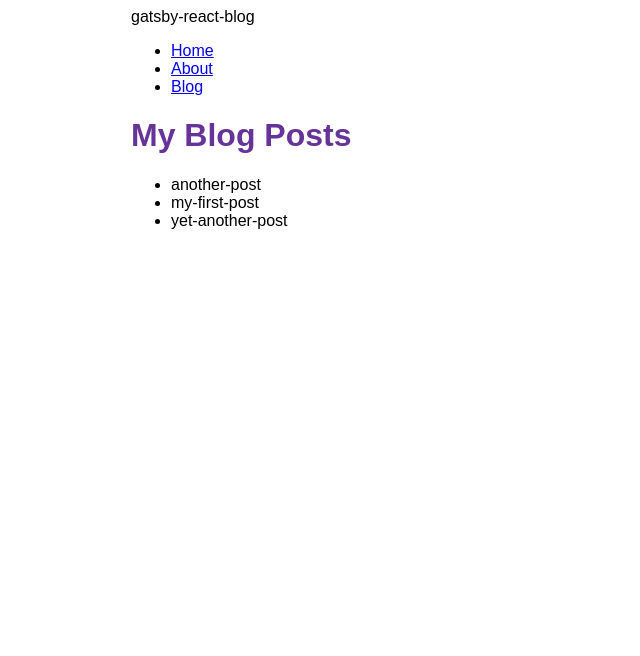
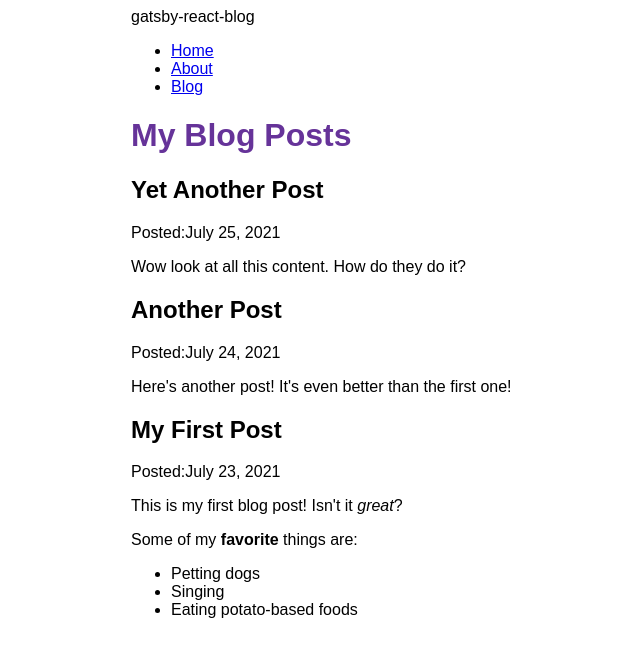
Before and after one commit to ch1lam/gatsby-react-blog, a Gatsby site: page /blog in a window 1280 px wide. Shown: the whole page, without its empty margins (259-899 px from the left). Built offline with nearby package versions, Linux system fonts and the light colour scheme; Gatsby itself is replaced by a stand-in of ours.

Commit message:
:bookmark: Finished Gatsby Tutorial Part 5

```diff
--- a/blog/another-post.mdx
+++ b/blog/another-post.mdx
@@ -0,0 +1,6 @@
+---
+title: "Another Post"
+date: "2021-07-24"
+---
+
+Here's another post! It's even better than the first one!
--- a/blog/my-first-post.mdx
+++ b/blog/my-first-post.mdx
@@ -0,0 +1,12 @@
+---
+title: "My First Post"
+date: "2021-07-23"
+---
+
+This is my first blog post! Isn't it _great_?
+
+Some of my **favorite** things are:
+
+- Petting dogs
+- Singing
+- Eating potato-based foods
--- a/blog/yet-another-post.mdx
+++ b/blog/yet-another-post.mdx
@@ -0,0 +1,6 @@
+---
+title: "Yet Another Post"
+date: "2021-07-25"
+---
+
+Wow look at all this content. How do they do it?
--- a/gatsby-config.js
+++ b/gatsby-config.js
@@ -2,7 +2,7 @@
  * @Description  :
  * @Author       : ch1lam
  * @Date         : 2022-01-05 18:51:21
- * @LastEditTime : 2022-01-06 00:59:31
+ * @LastEditTime : 2022-01-06 17:04:53
  * @LastEditors  : chilam
  * @FilePath     : \gatsby-react-blog\gatsby-config.js
  */
@@ -21,5 +21,6 @@
         path: `${__dirname}/blog`,
       },
     },
+    "gatsby-plugin-mdx",
   ],
 };
--- a/package.json
+++ b/package.json
@@ -15,8 +15,11 @@
     "clean": "gatsby clean"
   },
   "dependencies": {
+    "@mdx-js/mdx": "^1.6.22",
+    "@mdx-js/react": "^1.6.22",
     "gatsby": "^4.4.0",
     "gatsby-plugin-image": "^2.4.0",
+    "gatsby-plugin-mdx": "^3.4.0",
     "gatsby-plugin-sharp": "^4.4.0",
     "gatsby-source-filesystem": "^4.4.0",
     "react": "^17.0.1",
--- a/src/pages/blog.js
+++ b/src/pages/blog.js
@@ -2,31 +2,39 @@
  * @Description  :
  * @Author       : ch1lam
  * @Date         : 2022-01-06 00:44:05
- * @LastEditTime : 2022-01-06 01:09:43
+ * @LastEditTime : 2022-01-10 16:57:14
  * @LastEditors  : chilam
  * @FilePath     : \gatsby-react-blog\src\pages\blog.js
  */
 import * as React from "react";
 import { graphql } from "gatsby";
+import { MDXRenderer } from "gatsby-plugin-mdx";
 import Layout from "../components/layout";
 
 const BlogPage = ({ data }) => {
   return (
     <Layout pageTitle="My Blog Posts">
-      <ul>
-        {data.allFile.nodes.map((node) => (
-          <li key={node.name}>{node.name}</li>
-        ))}
-      </ul>
+      {data.allMdx.nodes.map((node) => (
+        <article key={node.id}>
+          <h2>{node.frontmatter.title}</h2>
+          <p>Posted:{node.frontmatter.date}</p>
+          <MDXRenderer>{node.body}</MDXRenderer>
+        </article>
+      ))}
     </Layout>
   );
 };
 
 export const query = graphql`
   query {
-    allFile {
+    allMdx(sort: { fields: frontmatter___date, order: DESC }) {
       nodes {
-        name
+        frontmatter {
+          date(formatString: "MMMM D, YYYY")
+          title
+        }
+        id
+        body
       }
     }
   }
```
Also changed, not shown: 1 other file.
